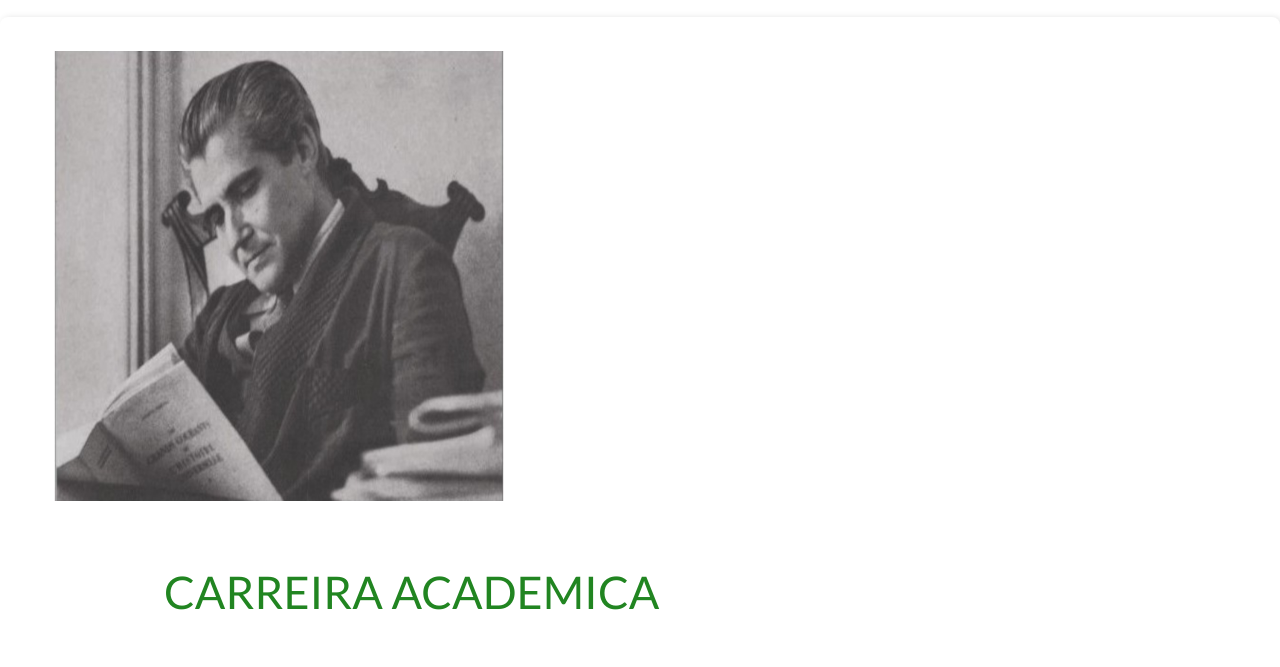
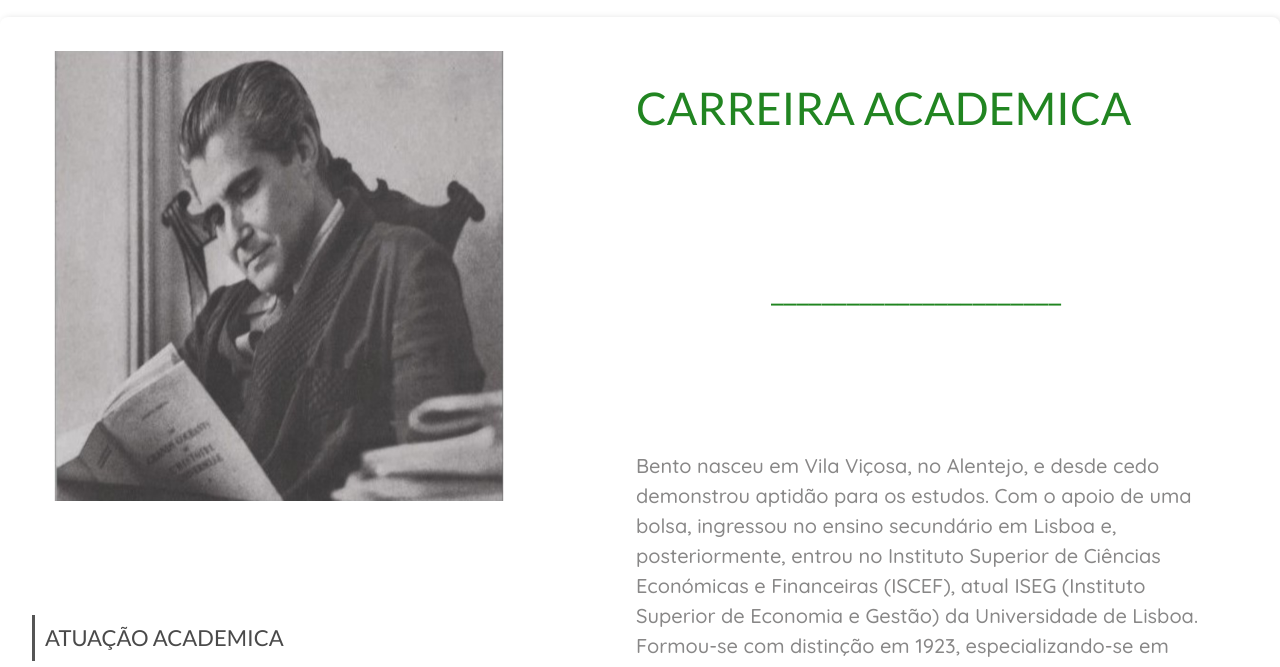
Before and after one commit to riboque/test1, a plain HTML site: page 22.html in a window 1280 px wide. Shown: the part 83-750 px from the top of the page. Drawn offline with nearby package versions, Linux system fonts and the light colour scheme; files whose address does not match are found by name.

Commit message:
Update 22.html

```diff
--- a/22.html
+++ b/22.html
@@ -16,6 +16,7 @@
                #be{ display: none;}
             #pra{display:none;}
                  #foo{display:none;}
+            #ini{display:flex;}
         }
 
         @media (max-width: 600px) {
```
